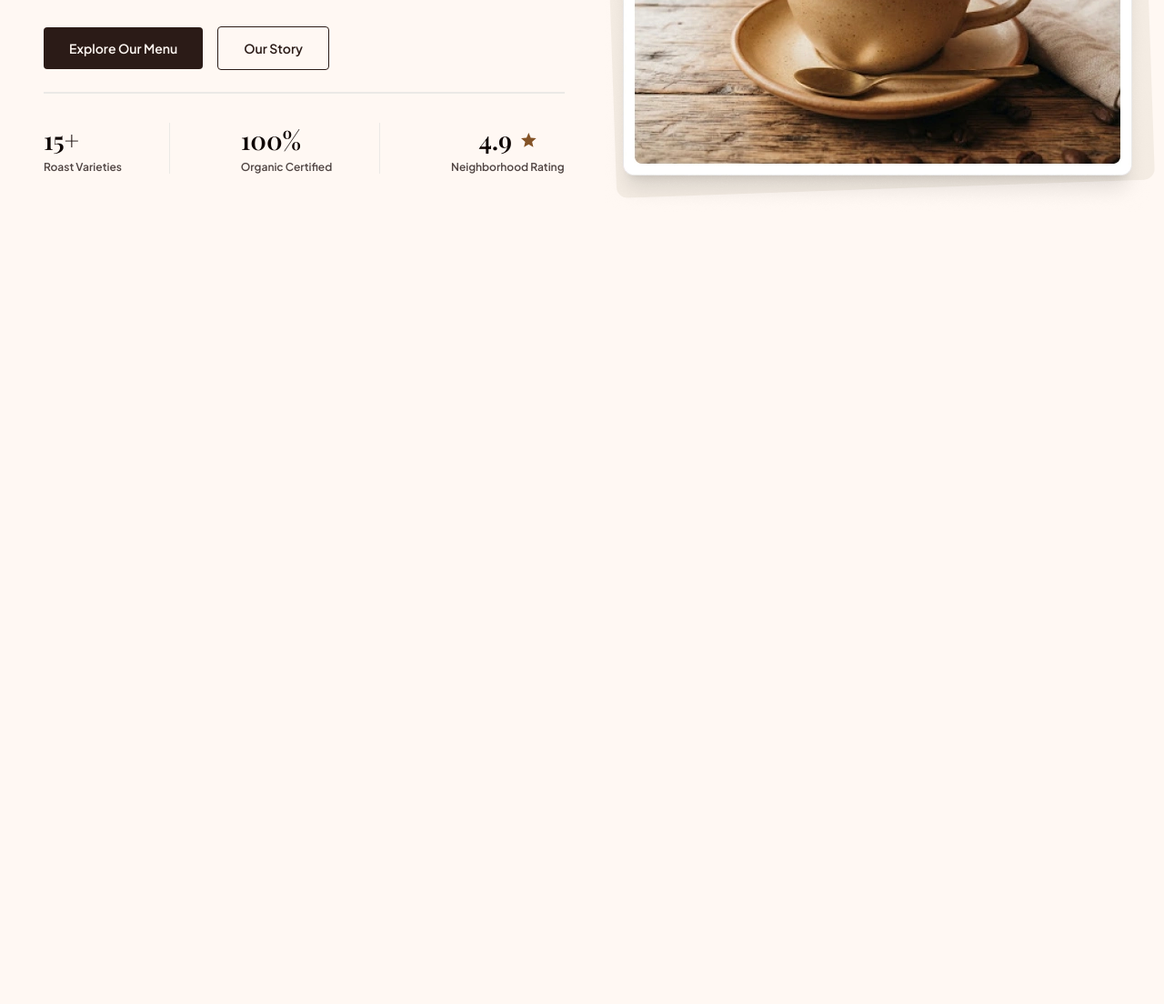
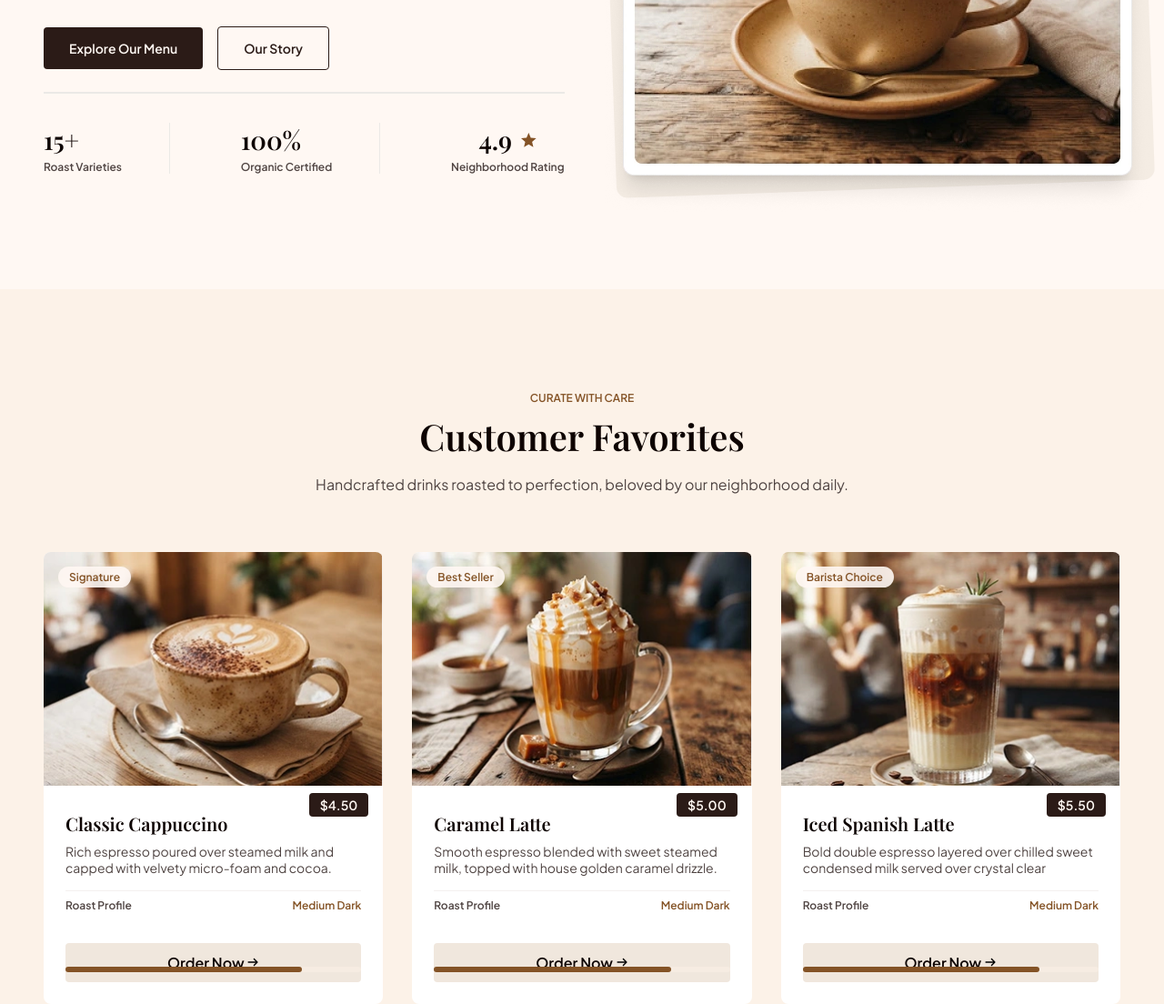
Before and after one commit to ahmad-qalalwi/last-css-task, a plain HTML site: page index.html in a window 1280 px wide. Shown: the part 503-1607 px from the top of the page at 91% size. Before the commit the page ends 800 px from the top, so only its background shows below. Drawn offline with nearby package versions, Linux system fonts and the light colour scheme; a web font is replaced by a local one.

Commit message:
sec2 without query

```diff
--- a/assets/css/main2.css
+++ b/assets/css/main2.css
@@ -1,5 +1,6 @@
 .firstsec{
     padding-top: 91px;
+    margin-bottom: 96px;
 }
 .minip{
     display: none;
@@ -296,10 +297,14 @@ display: none;
 .features2{
     display: block;
      margin-top: 32px;
+     padding: 10px;
     display: flex;
     flex-wrap: wrap;
     align-items: center;
     justify-content: space-between;
+      background-color: #FCF2E8;
+    border-radius: 8px;
+    border: 1px solid #d3c3c077;
 }
 .backgrownd{
     display: none;
@@ -325,6 +330,7 @@ display: none;
 }
 .firstsec{
     padding-top: 16px;
+    margin-bottom: 32px;
 }
 
 
@@ -404,6 +410,7 @@ display: none;
      margin-top: 32px;
     display: flex;
     flex-wrap: wrap;
+    padding: 10px;
     align-items: center;
     justify-content: space-between;
     background-color: #FCF2E8;
@@ -434,6 +441,7 @@ display: none;
 }
 .firstsec{
     padding-top: 16px;
+    margin-bottom: 31px;
 }
 
 
--- /dev/null
+++ b/assets/css/main3.css
@@ -0,0 +1,250 @@
+.secondsec{
+    background-color: #FCF2E8;
+    overflow: hidden;
+}
+.firspsec2{
+    text-align: center;
+    margin-top: 112px;
+    color: #845326;
+    font-size: 12px;
+    font-family: "Plus Jakarta Sans";
+    font-weight: 600;
+}
+.firsth2{
+    text-align: center;
+      margin-top: 8px;
+    color: #0E0402;
+    font-size: 40px;
+    font-family: "Playfair Display";
+    font-weight: 600;
+}
+.secp{
+    text-align: center;
+     margin-top: 16px;
+    color: #4F4442;
+    font-size: 16px;
+    font-family: "Plus Jakarta Sans";
+    font-weight:400;
+}
+.sec2imgs{
+    margin-top: 64px;
+}
+.row5{
+    display: flex;
+    flex-wrap: wrap;
+    align-items: center;
+    gap: 32px;
+}
+.card{
+    width: calc( ( 100% - 64px ) / 3 );
+    background-color: #FFFFFF;
+    border-radius: 8px;
+}
+.card img{
+    width: 100%;
+    border-radius: 8px 8px 0 0;
+}
+.containerinner{
+    width: calc( 100% - 48px );
+    margin: auto;
+}
+.card h2{
+    margin-top: 24px;
+    color: #0E0402;
+    font-weight: 600;
+    font-family: "Playfair Display";
+    font-size: 20px;
+}
+.card p{
+    margin-top: 8px;
+    color: #4F4442;
+    font-weight:400;
+    font-family: "Plus Jakarta Sans";
+    font-size: 14px;
+    padding-bottom: 16px;
+    border-bottom: 1px solid   #d3c3c042;
+
+}
+.ordernow a{
+    display: block;
+    background-color: #F0E7DD;
+    padding:11px 0;
+    width: 100%;
+    text-align: center;
+    border-radius: 4px;
+    color: #0E0402;
+    font-family: "Plus Jakarta Sans";
+    font-weight:600;
+    cursor: pointer;
+    transition: all .2s;
+}
+.ordernow{
+    margin-top: 34px;
+    margin-bottom: 24px;
+}
+.ordernow a:active{
+    transform: scale(.95);
+}
+.card{
+    position: relative;
+}
+.ff::after{
+    content: 'Signature';
+    display: block;
+    background-color: rgb(255, 248, 243,90%) ;
+    color: #845326;
+   padding: 4px 12px;
+   font-size: 12px;
+   font-weight: 600;
+   font-family: "Plus Jakarta Sans";
+   border-radius: 12px;
+    top: 16px;
+    left: 16px;
+    position: absolute;
+
+
+}
+
+.ss::after{
+    content: 'Best Seller';
+    display: block;
+    background-color: rgb(255, 248, 243,90%) ;
+    color: #845326;
+   padding: 4px 12px;
+   font-size: 12px;
+   font-weight: 600;
+   font-family: "Plus Jakarta Sans";
+   border-radius: 12px;
+    top: 16px;
+    left: 16px;
+    position: absolute;
+}
+
+.ll::after{
+    content: 'Barista Choice';
+    display: block;
+    background-color: rgb(255, 248, 243,90%) ;
+    color: #845326;
+   padding: 4px 12px;
+   font-size: 12px;
+   font-weight: 600;
+   font-family: "Plus Jakarta Sans";
+   border-radius: 12px;
+    top: 16px;
+    left: 16px;
+    position: absolute;
+}
+
+.ff::before{
+    content: '$4.50';
+    display: block;
+    background-color:#2B1B17 ;
+    color: #FFF8F3;
+   padding: 4px 12px;
+   font-size: 14px;
+   font-weight:600;
+   font-family: "Plus Jakarta Sans";
+   border-radius: 4px;
+    top:265px;
+    right: 16px;
+
+    left:auto;
+    position: absolute;
+}
+.ss::before{
+    content: '$5.00';
+    display: block;
+    background-color:#2B1B17 ;
+    color: #FFF8F3;
+   padding: 4px 12px;
+   font-size: 14px;
+   font-weight:600;
+   font-family: "Plus Jakarta Sans";
+   border-radius: 4px;
+    top:265px;
+    right: 16px;
+
+    left:auto;
+    position: absolute;
+}
+.ll::before{
+    content: '$5.50';
+    display: block;
+    background-color:#2B1B17 ;
+    color: #FFF8F3;
+   padding: 4px 12px;
+   font-size: 14px;
+   font-weight:600;
+   font-family: "Plus Jakarta Sans";
+   border-radius: 4px;
+    top:265px;
+    right: 16px;
+
+    left:auto;
+    position: absolute;
+}
+/* .ff::before{
+    content: 'Roast Profile';
+    display: block;
+    color: #4F4442;
+    font-family: "Plus Jakarta Sans";
+    font-weight: 600;
+    font-size: 12px;
+    position: absolute;
+    left: 24px;
+    bottom: 110px;
+}
+.ff::before{
+     content: 'Medium Dark';
+    display: block;
+    color: #845326;
+    font-family: "Plus Jakarta Sans";
+    font-weight: 600;
+    font-size: 12px;
+    position: absolute;
+    right: 24px;
+    bottom: 110px;
+} */
+.row6{
+    display: flex;
+    flex-wrap: wrap;
+    align-items: center;
+justify-content: space-between;
+padding-top: 8px;
+}
+.roast{
+    color: #4F4442;
+    font-family: "Plus Jakarta Sans";
+    font-weight: 600;
+    font-size: 12px;
+}
+.medium{
+     color: #845326;
+    font-family: "Plus Jakarta Sans";
+    font-weight: 600;
+    font-size: 12px;
+
+}
+.linewhite{
+    position: absolute;
+    display: block;
+    right: 24px;
+    left: 24px;
+    top: 450px;
+    background-color: #F6ECE2;
+    height: 6px;
+ border-radius: 12px;
+ margin-top: 6px;
+
+}
+.linebrown{
+    display: block;
+    position:relative;
+    right: auto;
+    left: 0;
+    top: 0;
+width: 80%;
+background-color: #845326;
+height: 6px;
+ border-radius: 12px;
+}
--- a/index.html
+++ b/index.html
@@ -15,6 +15,7 @@
     <link rel="stylesheet" href="./assets/css/base.css"/>
     <link rel="stylesheet" href="./assets/css/main.css"/>
     <link rel="stylesheet" href="./assets/css/main2.css"/>
+    <link rel="stylesheet" href="./assets/css/main3.css"/>
 </head>
 
 <body>
@@ -179,6 +180,99 @@ for your morning routine.</p>
 
    </section>
 
+
+   <section class="secondsec">
+<div class="container ">
+    <p class="firspsec2">CURATE WITH CARE</p>
+    <h2 class="firsth2">Customer Favorites</h2>
+    <p class="secp">Handcrafted drinks roasted to perfection, beloved by our neighborhood daily.</p>
+
+    <div class="sec2imgs">
+<div class="row5">
+<div class="card ff">
+    <img src="./assets/imgs/sec2imgs/Picflow Images Nov 20/Classic hot cappuccino with rich velvety froth and cocoa dust.webp" alt="coffe_cup"/>
+
+    <div class="containerinner">
+        <h2>Classic Cappuccino</h2>
+    <p>Rich espresso poured over steamed milk and
+capped with velvety micro-foam and cocoa.</p>
+<div class="row6">
+    <h3 class="roast">Roast Profile</h3>
+    <h3 class="medium">Medium Dark</h3>
+</div>
+
+<div class="linewhite">
+    <div class="linebrown">
+
+    </div>
+</div>
+<div class="row ordernow">
+    <a>Order Now <svg xmlns="http://www.w3.org/2000/svg" height="14" width="14" viewBox="0 0 640 640"><!--!Font Awesome Free v7.3.1 by @fontawesome - https://fontawesome.com License - https://fontawesome.com/license/free Copyright 2026 Fonticons, Inc.--><path d="M566.6 342.6C579.1 330.1 579.1 309.8 566.6 297.3L406.6 137.3C394.1 124.8 373.8 124.8 361.3 137.3C348.8 149.8 348.8 170.1 361.3 182.6L466.7 288L96 288C78.3 288 64 302.3 64 320C64 337.7 78.3 352 96 352L466.7 352L361.3 457.4C348.8 469.9 348.8 490.2 361.3 502.7C373.8 515.2 394.1 515.2 406.6 502.7L566.6 342.7z"/></svg></a>
+
+</div>
+</div>
+
+</div>
+
+<div class="card ss">
+    <img src="./assets/imgs/sec2imgs/Picflow Images Nov 20/Decadent caramel latte with golden drizzle in clear glass cup.webp" alt="coffe_cup"/>
+    <div class="containerinner">
+        <h2>Caramel Latte</h2>
+    <p>Smooth espresso blended with sweet steamed
+milk, topped with house golden caramel drizzle.</p>
+<div class="row6">
+    <h3 class="roast">Roast Profile</h3>
+    <h3 class="medium">Medium Dark</h3>
+</div>
+
+<div class="linewhite">
+    <div class="linebrown">
+
+    </div>
+</div>
+
+<div class="row ordernow">
+    <a>Order Now <svg xmlns="http://www.w3.org/2000/svg" height="14" width="14" viewBox="0 0 640 640"><!--!Font Awesome Free v7.3.1 by @fontawesome - https://fontawesome.com License - https://fontawesome.com/license/free Copyright 2026 Fonticons, Inc.--><path d="M566.6 342.6C579.1 330.1 579.1 309.8 566.6 297.3L406.6 137.3C394.1 124.8 373.8 124.8 361.3 137.3C348.8 149.8 348.8 170.1 361.3 182.6L466.7 288L96 288C78.3 288 64 302.3 64 320C64 337.7 78.3 352 96 352L466.7 352L361.3 457.4C348.8 469.9 348.8 490.2 361.3 502.7C373.8 515.2 394.1 515.2 406.6 502.7L566.6 342.7z"/></svg></a>
+
+</div>
+
+</div>
+
+</div>
+
+<div class="card ll">
+    <img src="./assets/imgs/sec2imgs/Picflow Images Nov 20/Iced Spanish latte with layered espresso and sweet condensed milk.webp" alt="coffe_cup" />
+    <div class="containerinner">
+        <h2>Iced Spanish Latte</h2>
+    <p>Bold double espresso layered over chilled
+sweet condensed milk served over crystal clear</p>
+<div class="row6">
+    <h3 class="roast">Roast Profile</h3>
+    <h3 class="medium">Medium Dark</h3>
+</div>
+
+<div class="linewhite">
+    <div class="linebrown">
+
+    </div>
+</div>
+<div class="row ordernow">
+    <a>Order Now <svg xmlns="http://www.w3.org/2000/svg" height="14" width="14" viewBox="0 0 640 640"><!--!Font Awesome Free v7.3.1 by @fontawesome - https://fontawesome.com License - https://fontawesome.com/license/free Copyright 2026 Fonticons, Inc.--><path d="M566.6 342.6C579.1 330.1 579.1 309.8 566.6 297.3L406.6 137.3C394.1 124.8 373.8 124.8 361.3 137.3C348.8 149.8 348.8 170.1 361.3 182.6L466.7 288L96 288C78.3 288 64 302.3 64 320C64 337.7 78.3 352 96 352L466.7 352L361.3 457.4C348.8 469.9 348.8 490.2 361.3 502.7C373.8 515.2 394.1 515.2 406.6 502.7L566.6 342.7z"/></svg></a>
+
+</div>
+
+</div>
+
+</div>
+
+
+</div>
+    </div>
+
+</div>
+
+
+   </section>
 </main>
 
 
```
Also changed, not shown: assets/imgs/sec2imgs/Icon.svg (added), assets/imgs/sec2imgs/Picflow Images Nov 20/Classic hot cappuccino with rich velvety froth and cocoa dust.webp (added), assets/imgs/sec2imgs/Picflow Images Nov 20/Decadent caramel latte with golden drizzle in clear glass cup.webp (added), assets/imgs/sec2imgs/Picflow Images Nov 20/Iced Spanish latte with layered espresso and sweet condensed milk.webp (added).
